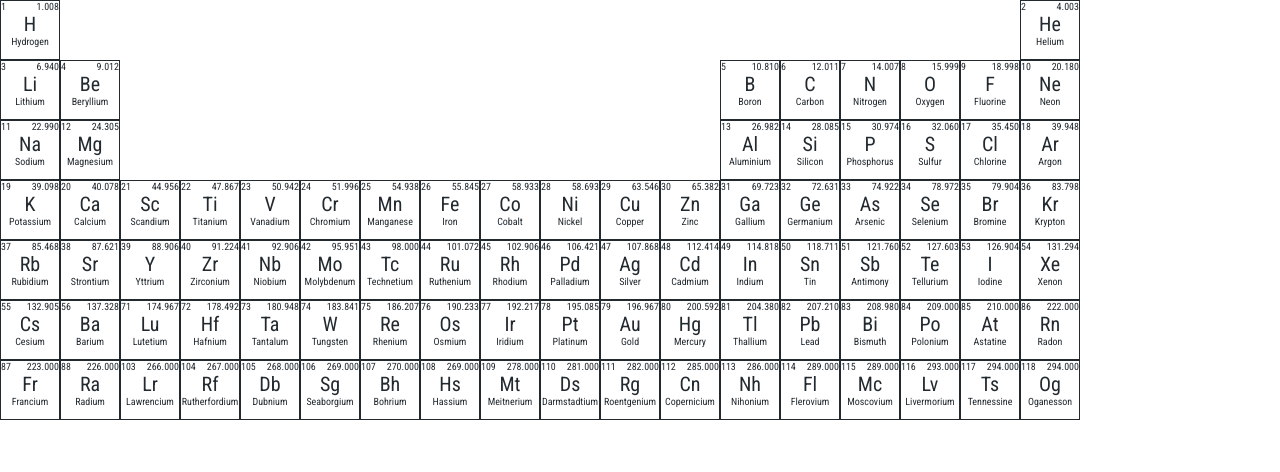
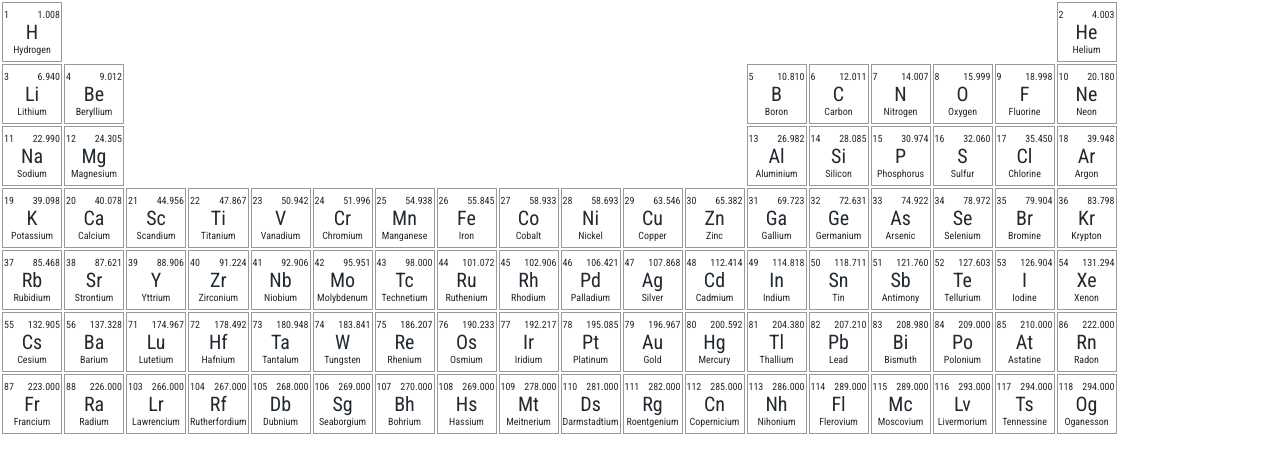
Before and after one commit to karataev/mendeleev-table, a React (Create React App) app: page / in a window 1280 px wide. Shown: the top 472 px of the page. Built offline with nearby package versions, Linux system fonts and the light colour scheme.

Commit message:
Render table as table instead of bunch of divs

```diff
--- a/src/components/ElementTable.js
+++ b/src/components/ElementTable.js
@@ -9,10 +9,6 @@ import EmptyCell from "./EmptyCell";
 
 const Root = styled.div`
 
-`;
-
-const Row = styled.div`
-display: flex;
 `;
 
 const tableData = [
@@ -37,17 +33,26 @@ export default class ElementTable extends React.Component {
   };
 
   render() {
-    const {elements} = this.props;
+    const getCell = (symbol, i) => {
+      if (symbol === 'x') return <EmptyCell key={i} />;
+
+      const element = getElementBySymbol(this.props.elements, symbol);
+      return <ElementCell data={element} key={i}/>
+    };
 
     return (
       <Root>
-        {tableData.map((row, j) => (
-          <Row key={j}>
-            {row.map((symbol, i) => (
-              symbol !== 'x' ? <ElementCell data={getElementBySymbol(elements, symbol)} key={i} /> : <EmptyCell key={i} />
+        <div>
+          <table>
+            <tbody>
+            {tableData.map((row, j) => (
+              <tr key={j}>
+                {row.map((symbol, i) => getCell(symbol, i))}
+              </tr>
             ))}
-          </Row>
-        ))}
+            </tbody>
+          </table>
+        </div>
       </Root>
     )
   }
--- a/src/components/styles.js
+++ b/src/components/styles.js
@@ -3,10 +3,10 @@ import styled from 'styled-components';
 const WIDTH = 60;
 const HEIGHT = 60;
 
-export const CellRoot = styled.div`
+export const CellRoot = styled.td`
 width: ${WIDTH}px;
 height: ${HEIGHT}px;
-border: 1px solid #22292F;
+border: 1px solid #999;
 font-size: 10px;
 color: #22292F;
 background: #FFF;
```
